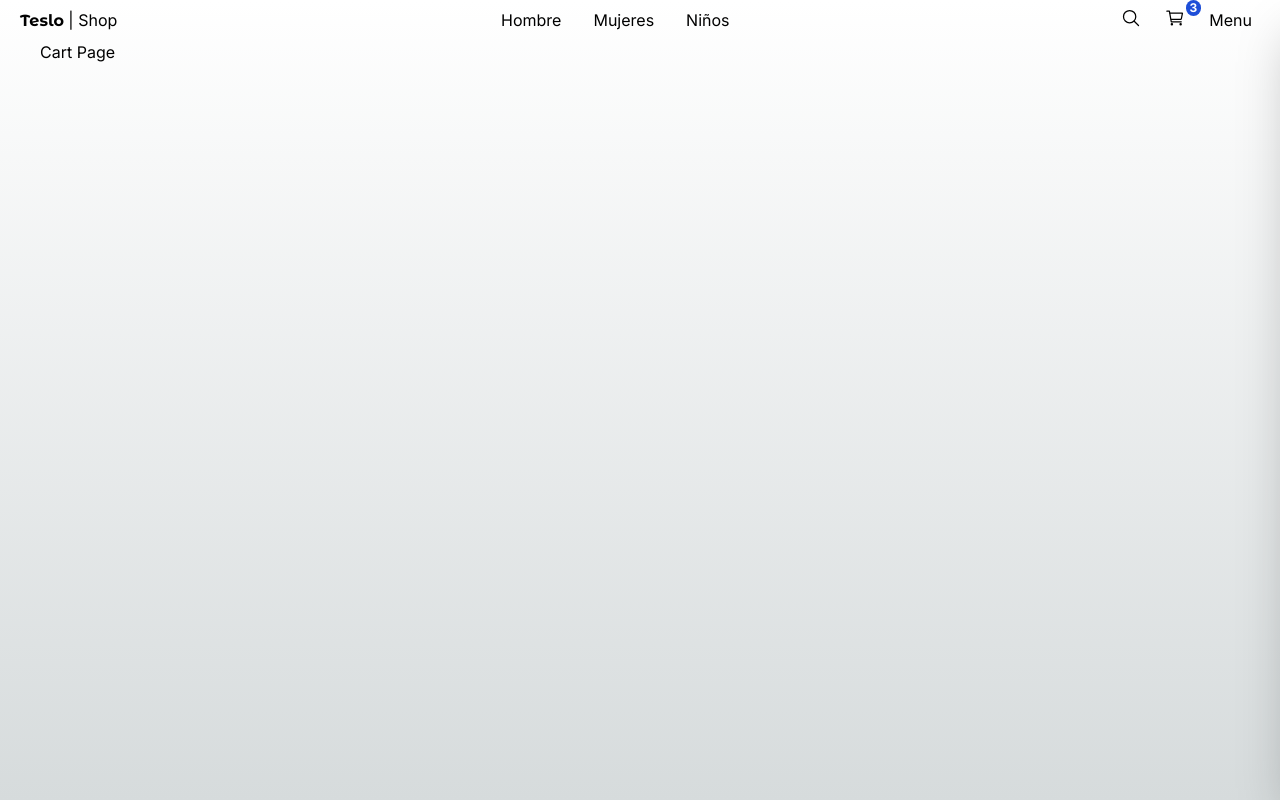
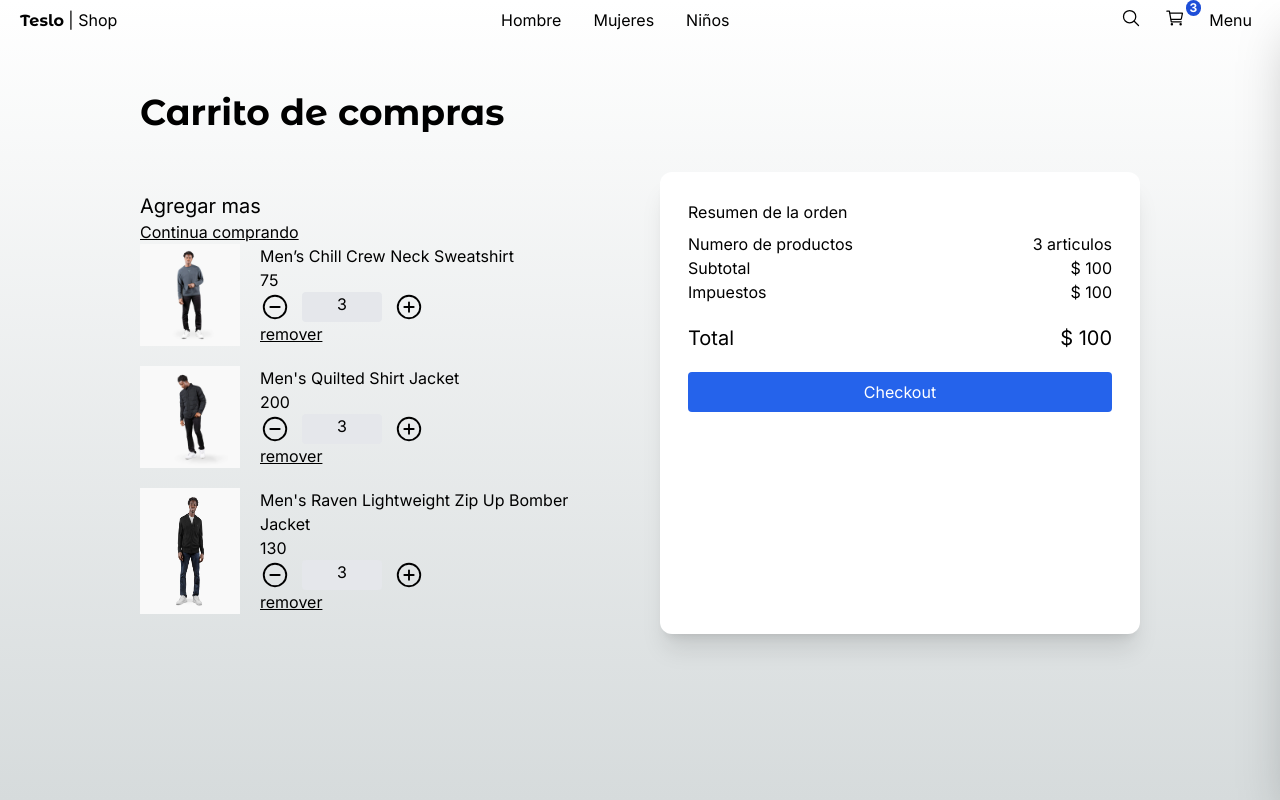
Before and after one commit to wesgdev1/teslo-shop, a Next.js app: page /cart in a window 1280 px wide. Built offline with nearby package versions, Linux system fonts and the light colour scheme.

Commit message:
Update CartPage layout and add product images in the cart

```diff
--- a/src/app/(shop)/cart/page.tsx
+++ b/src/app/(shop)/cart/page.tsx
@@ -1,7 +1,74 @@
+import { QuantySelector, Title } from "@/components";
+import { initialData } from "@/seed/seed";
+import Image from "next/image";
+import Link from "next/link";
+import { IoSearchOutline } from "react-icons/io5";
+
+const productsInCart = [
+  initialData.products[0],
+  initialData.products[1],
+  initialData.products[2],
+];
+
 export default function CartPage() {
   return (
-    <div>
-      <h1>Cart Page</h1>
+    <div className="flex justify-center items-center mb-72 px-10 sm:px-0">
+      <div className="flex flex-col w-[1000px]">
+        <Title title="Carrito de compras" />
+
+        <div className="grid grid-cols-1 md:grid-cols-2 gap-10">
+          {/* Carrito */}
+          <div className="flex flex-col mt-5">
+            <span className="text-xl">Agregar mas</span>
+            <Link href="/" className="underline">
+              Continua comprando
+            </Link>
+
+            {/* Items */}
+            {productsInCart.map((product) => (
+              <div key={product.slug} className="flex mb-5">
+                <Image
+                  src={`/products/${product.images[0]}`}
+                  width={100}
+                  height={100}
+                  alt={product.title}
+                  className="mr-5"
+                />
+
+                <div>
+                  <p>{product.title}</p>
+                  <p>{product.price}</p>
+                  <QuantySelector quantity={3} />
+                  <button className="underline">remover</button>
+                </div>
+              </div>
+            ))}
+          </div>
+
+          {/* Total */}
+          <div className="bg-white rounded-xl shadow-xl p-7">
+            <h2 className="mb-2">Resumen de la orden</h2>
+            <div className="grid grid-cols-2">
+              <span>Numero de productos</span>
+              <span className="text-right">3 articulos</span>
+              <span>Subtotal</span>
+              <span className="text-right">$ 100</span>
+              <span>Impuestos</span>
+              <span className="text-right">$ 100</span>
+              <span className="mt-5 text-xl">Total</span>
+              <span className="mt-5 text-xl text-right">$ 100</span>
+            </div>
+            <div className="">
+              <Link
+                href="/checkout/address"
+                className="flex btn-primary justify-center w-full mt-5"
+              >
+                Checkout
+              </Link>
+            </div>
+          </div>
+        </div>
+      </div>
     </div>
   );
 }
```
